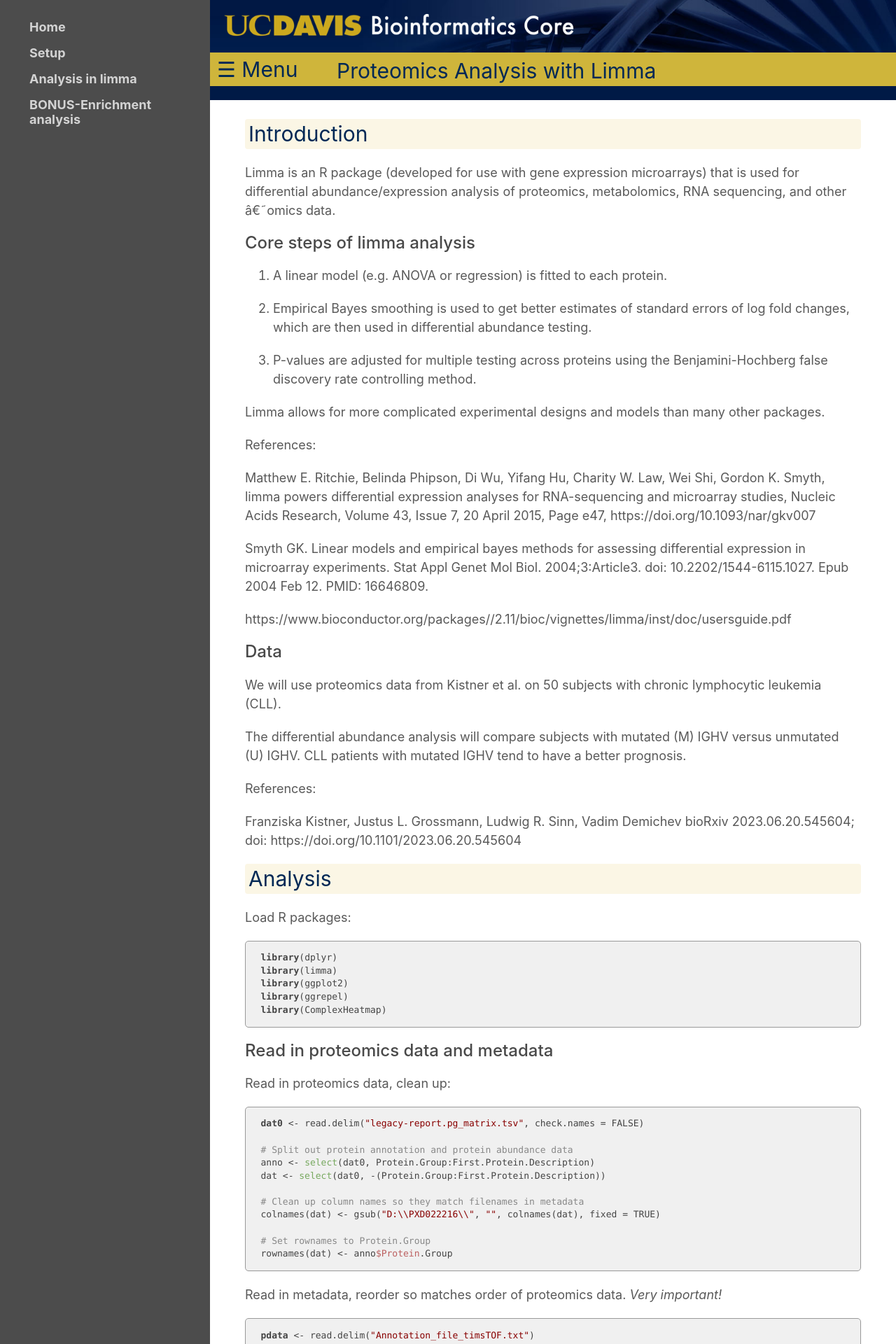
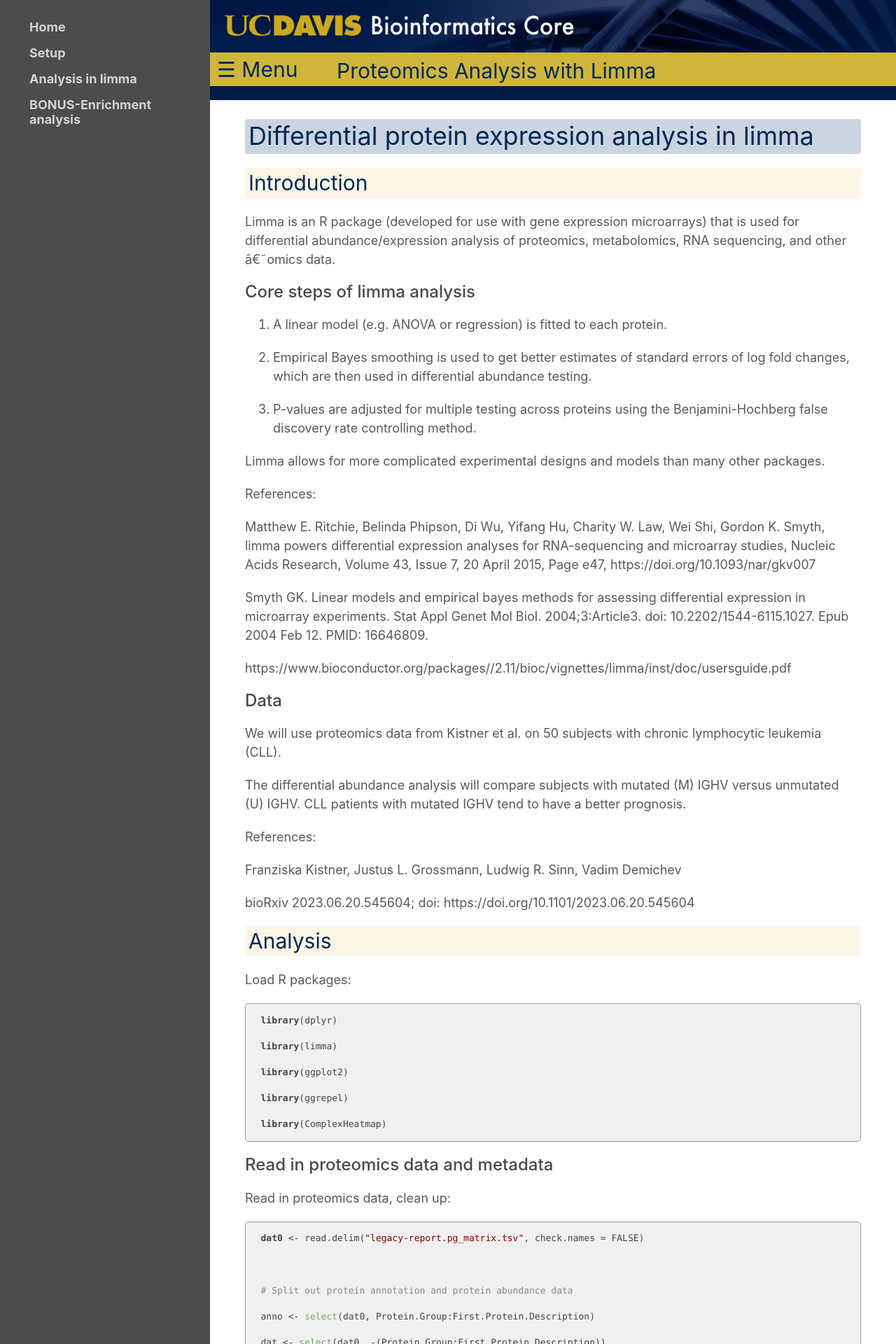
Before and after one commit to ucdavis-bioinformatics-training/limma-proteomics-analysis-August-2025, a Jekyll site: the page built from limma_proteomics_tutorial.md, in a window 1280 px wide. Shown: the top 1920 px of the page at 70% size. Built offline with Jekyll 4.4.1, drawn with Linux system fonts in a browser that asks for light colours; our own code applies the rules of GitHub Pages for plain Markdown files; some of the changed text lies outside the part shown.

Commit message:
Add files via upload

````diff
--- a/limma_proteomics_tutorial.md
+++ b/limma_proteomics_tutorial.md
@@ -1,113 +1,205 @@
 ---
+
 title: "Limma for Proteomics"
+
 author: "Blythe Durbin-Johnson, Ph.D."
+
 output:
+
   html_document:
+
     keep_md: true
+
 ---
 
 
 
+
+
+# Differential protein expression analysis in limma
+
 ## Introduction
+
+
 
 Limma is an R package (developed for use with gene expression microarrays) that is used for differential abundance/expression analysis of proteomics, metabolomics, RNA sequencing, and other 'omics data.
 
+
+
 ### Core steps of limma analysis
+
+
 
 1. A linear model (e.g. ANOVA or regression) is fitted to each protein.
 
+
+
 2. Empirical Bayes smoothing is used to get better estimates of standard errors of log fold changes, which are then used in differential abundance testing.
+
+
 
 3. P-values are adjusted for multiple testing across proteins using the Benjamini-Hochberg false discovery rate controlling method.
 
+
+
 Limma allows for more complicated experimental designs and models than many other packages.
+
+
 
 References:
 
+
+
 Matthew E. Ritchie, Belinda Phipson, Di Wu, Yifang Hu, Charity W. Law, Wei Shi, Gordon K. Smyth, limma powers differential expression analyses for RNA-sequencing and microarray studies, Nucleic Acids Research, Volume 43, Issue 7, 20 April 2015, Page e47, https://doi.org/10.1093/nar/gkv007
+
+
 
 Smyth GK. Linear models and empirical bayes methods for assessing differential expression in microarray experiments. Stat Appl Genet Mol Biol. 2004;3:Article3. doi: 10.2202/1544-6115.1027. Epub 2004 Feb 12. PMID: 16646809.
 
+
+
 https://www.bioconductor.org/packages//2.11/bioc/vignettes/limma/inst/doc/usersguide.pdf
+
+
 
 ### Data
 
+
+
 We will use proteomics data from Kistner et al. on 50 subjects with chronic lymphocytic leukemia (CLL).
+
+
 
 The differential abundance analysis will compare subjects with mutated (M) IGHV versus unmutated (U) IGHV.  CLL patients with mutated IGHV tend to have a better prognosis.
 
 
+
+
+
 References:
 
+
+
 Franziska Kistner, Justus L. Grossmann, Ludwig R. Sinn, Vadim Demichev
+
 bioRxiv 2023.06.20.545604; doi: https://doi.org/10.1101/2023.06.20.545604
 
+
+
 ## Analysis
+
+
 
 Load R packages:
 
 
+
+
 ``` r
 library(dplyr)
+
 library(limma)
+
 library(ggplot2)
+
 library(ggrepel)
+
 library(ComplexHeatmap)
 ```
 
+
+
 ### Read in proteomics data and metadata
 
+
+
 Read in proteomics data, clean up:
+
 
 ``` r
 dat0 <- read.delim("legacy-report.pg_matrix.tsv", check.names = FALSE)
 
+
+
 # Split out protein annotation and protein abundance data
+
 anno <- select(dat0, Protein.Group:First.Protein.Description)
+
 dat <- select(dat0, -(Protein.Group:First.Protein.Description))
 
+
+
 # Clean up column names so they match filenames in metadata
+
 colnames(dat) <- gsub("D:\\PXD022216\\", "", colnames(dat), fixed = TRUE)
 
+
+
 # Set rownames to Protein.Group
+
 rownames(dat) <- anno$Protein.Group
 ```
+
+
 
 Read in metadata, reorder so matches order of proteomics data.  *Very important!*
 
 
+
+
 ``` r
 pdata <- read.delim("Annotation_file_timsTOF.txt")
+
 rownames(pdata) <- pdata$File.name
 
+
+
 # Reorder to match proteomics data
+
 pdata <- pdata[colnames(dat),]
 
+
+
 # Check again to make sure metadata matches proteomics data
+
 identical(pdata$File.name, colnames(dat))
 ```
 
 ```
 ## [1] TRUE
 ```
+
 Set missing values to 0:
+
+
 
 
 ``` r
 na.mat <- is.na(dat)
+
 dat[na.mat] <- 0
 ```
 
+
+
 We will log transform the proteomics data prior to analysis.  This helps make the data closer to normally distributed and makes the variability more constant between low and high expressed proteins.
 
+
+
 Log transform data:
+
+
 
 
 ``` r
 dat.trans <- log2(dat + 1)
 ```
 
+
+
 Boxplot of data to evaluate need for between-sample normalization:
+
+
 
 
 ``` r
@@ -116,46 +208,79 @@ boxplot(dat.trans, xaxt = "n")
 
 ![](limma_proteomics_tutorial_files/figure-html/unnamed-chunk-6-1.png)<!-- -->
 
+
+
 Between sample normalization appears to have already been performed.  We could use the limma function normalizeCyclicLoess to normalize if this wasn't the case:
 
+
+
 Example of normalization (not run):
+
+
 
 
 ``` r
 dat.trans <- normalizeCyclicLoess(dat.trans)
 ```
 
+
+
 Next, we filter the data to remove proteins present in few samples.  This helps with the following:
+
+
 
 1. Testing fewer proteins makes the multiple testing adjustment less strict (the remaining proteins have a better chance of being significant).
 
+
+
 2. Having proteins that are absent (zero) in lots of samples introduces large numbers of ties in the data, causing the variability to be underestimated.
+
+
 
 Filter to proteins present in at least half of samples:
 
 
+
+
 ``` r
 num.nonmissing <- rowSums(!na.mat)
+
 keep <- num.nonmissing >= ncol(dat.trans)/2
+
 dat.filtered <- dat.trans[keep,]
 ```
 
+
+
 ### Multidimensional scaling plots
 
+
+
 A multidimensional scaling (MDS) plot is a two dimensional view of the data showing the relative distances between protein profiles.
+
+
 
 We will use the limma function plotMDS to get the MDS coordinates then make the actual plot in ggplot2 (https://ggplot2.tidyverse.org/) for extra flexibility.
 
 
 
+
+
+
 ``` r
 coords <- plotMDS(dat.filtered, plot = FALSE)
+
 plotdat <- pdata
+
 plotdat$MDS_1 <- coords$x
+
 plotdat$MDS_2 <- coords$y
 ```
 
+
+
 #### MDS plot by IGHV status
+
 
 ``` r
 ggplot(plotdat, aes(x = MDS_1, y = MDS_2, color = IGHV.status)) + geom_point(size = 3) + theme_bw() + labs(color = "IGHV status")
@@ -163,7 +288,10 @@ ggplot(plotdat, aes(x = MDS_1, y = MDS_2, color = IGHV.status)) + geom_point(siz
 
 ![](limma_proteomics_tutorial_files/figure-html/unnamed-chunk-10-1.png)<!-- -->
 
+
+
 #### MDS plot by gender
+
 
 ``` r
 ggplot(plotdat, aes(x = MDS_1, y = MDS_2, color = Gender)) + geom_point(size = 3) + theme_bw()
@@ -171,7 +299,10 @@ ggplot(plotdat, aes(x = MDS_1, y = MDS_2, color = Gender)) + geom_point(size = 3
 
 ![](limma_proteomics_tutorial_files/figure-html/unnamed-chunk-11-1.png)<!-- -->
 
+
+
 #### MDS plot by leukocyte count
+
 
 ``` r
 ggplot(plotdat, aes(x = MDS_1, y = MDS_2, color = Leukocyte.count)) + geom_point(size = 3) + theme_bw() + scale_color_viridis_c() + labs(color = "Leukocyte count")
@@ -179,52 +310,86 @@ ggplot(plotdat, aes(x = MDS_1, y = MDS_2, color = Leukocyte.count)) + geom_point
 
 ![](limma_proteomics_tutorial_files/figure-html/unnamed-chunk-12-1.png)<!-- -->
 
+
+
 ### Differential abundance analysis in limma
+
+
 
 We will compare expression of each protein between subjects with mutated and unmutated IGHV.
 
+
+
 The design matrix is how we specify the experimental design in limma.
 
+
+
 Set up design matrix:
+
+
 
 
 ``` r
 mm <- model.matrix(~0 + IGHV.status, data = pdata)
 ```
 
+
+
 Fit model to each protein:
+
+
 
 
 ``` r
 fit <- lmFit(dat.filtered, mm)
 ```
 
+
+
 Specify comparison ("contrast") being tested:
+
+
 
 
 ``` r
 contr <- makeContrasts(IGHV.statusM - IGHV.statusU, levels = colnames(coef(fit)))
+
 contr2 <- contrasts.fit(fit, contrasts = contr)
 ```
 
+
+
 Empirical Bayes smoothing adjusts the standard error of each protein to be closer to the average standard error, compensating for unusually high or low variability proteins.
 
+
+
 Empirical Bayes smoothing:
+
+
 
 
 ``` r
 contr3 <- eBayes(contr2)
 ```
 
+
+
 Finally, we adjust for testing multiple proteins.  With 7043 proteins after filtering, we would expect 352.15 to have a raw p-value less than 0.05, even if there were no true differences.
 
+
+
 Defining significant as FDR adjusted P < 0.05 means that we expect 5% of the proteins with an adjusted p-value < 0.05 to be false discoveries.
+
+
 
 Display differential abundance results with Benjamini-Hochberg false discovery rate adjusted p-values:
 
 
+
+
 ``` r
 results <- topTable(contr3, sort.by = "P", n = Inf)
+
 head(results)
 ```
 
@@ -238,22 +403,41 @@ head(results)
 ## Q9Y6C9 -0.4183323 15.632817 -5.393540 1.981094e-06 0.002031282 4.831330
 ```
 
+
+
 Results include the following columns:
+
+
 
 * logFC: log2 fold change for IGHV status M - U
 
+
+
 * AveExpr: Average protein level across all samples, on transformed scale
+
+
 
 * t: t statistic, or log fold change divided by its standard error
 
+
+
 * P.Value: Raw p-value from the test that the logFC differs from 0
 
+
+
 * adj.P.Val: Benjamini-Hochberg false discovery rate adjusted p-value
+
+
 
 * B: log odds of differential abundance
 
 
+
+
+
 How many proteins differ significantly between mutated and unmutated IGHV status subjects?:
+
+
 
 
 ``` r
@@ -264,14 +448,22 @@ length(which(results$adj.P.Val < 0.05))
 ## [1] 178
 ```
 
+
+
 Merge in annotation information:
+
+
 
 
 ``` r
 results$Protein.Group <- rownames(results)
+
 results <- left_join(results, anno, by = "Protein.Group")
+
 results <- dplyr::select(results, Protein.Group, everything())
+
 write.table(results, file = "DE_results.txt", sep = "\t", quote = FALSE, row.names = FALSE)
+
 head(results)
 ```
 
@@ -299,70 +491,119 @@ head(results)
 ## 6                     Mitochondrial carrier homolog 2
 ```
 
+
+
 ### Volcano plot of results
+
 A volcano plot shows -log10(p-value) plotted against the log fold change.
+
+
 
 
 ``` r
 results$isSig <- ifelse(results$adj.P.Val < 0.05, "Significant", "Not Significant")
+
 top.results <- results[1:15,] # we will only label the most significant proteins
+
 ggplot(results, aes(x = logFC, y = -log10(P.Value), col = isSig)) + geom_point() +
+
   scale_color_manual(values = c("grey", "blue")) +
+
   geom_text_repel(data = top.results, aes(label = Genes), max.overlaps = Inf, color = "black") +
+
   theme_bw() +
+
   labs(color = NULL)
 ```
 
 ![](limma_proteomics_tutorial_files/figure-html/unnamed-chunk-20-1.png)<!-- -->
 
 
+
+
+
 ### Heatmap of top 20 proteins
 
+
+
 A heatmap displays the sample-level expression of a set of proteins.
+
+
 
 We'll use the R package ComplexHeatmap (https://jokergoo.github.io/ComplexHeatmap-reference/book/)
 
 
 
+
+
+
 ``` r
 toplot <- results$Protein.Group[1:20]
+
 plotdat <- as.matrix(dat.filtered[toplot,])
+
 new.rownames <- anno$Genes[match(rownames(plotdat), anno$Protein.Group)]
 
+
+
 set.seed(99) # Annotation bar colors are random!
+
 col_ha <- HeatmapAnnotation(`IGHV status` = pdata$IGHV.status, annotation_name_side = "left")
+
+
 
 Heatmap(plotdat, heatmap_legend_param = list(title = "log2\nNormalized\nAbundance"), show_column_names = FALSE, row_labels = new.rownames, bottom_annotation = col_ha)
 ```
 
 ![](limma_proteomics_tutorial_files/figure-html/unnamed-chunk-21-1.png)<!-- -->
 
+
+
 Plot using Z scores:
+
+
 
 
 ``` r
 toplot <- results$Protein.Group[1:20]
+
 plotdat <- as.matrix(dat.filtered[toplot,])
+
 # convert to Z scores
+
 plotdat <- t(apply(plotdat, 1, scale))
+
+
 
 new.rownames <- anno$Genes[match(rownames(plotdat), anno$Protein.Group)]
 
+
+
 set.seed(99) # Annotation bar colors are random!
+
 col_ha <- HeatmapAnnotation(`IGHV status` = pdata$IGHV.status, annotation_name_side = "left")
+
+
 
 Heatmap(plotdat, heatmap_legend_param = list(title = "Z score"), show_column_names = FALSE, row_labels = new.rownames, bottom_annotation = col_ha)
 ```
 
 ![](limma_proteomics_tutorial_files/figure-html/unnamed-chunk-22-1.png)<!-- -->
 
+
+
 ### Boxplots of individual proteins
+
 
 ``` r
 plotdat <- pdata
+
 plotdat$L1TD1 <- as.numeric(dat.filtered["Q5T7N2",])
+
 plotdat$LMNA <- as.numeric(dat.filtered["P02545",])
 ```
+
+
 
 
 ``` r
@@ -372,13 +613,18 @@ ggplot(plotdat, aes(x = IGHV.status, y = L1TD1, fill = IGHV.status)) + geom_boxp
 ![](limma_proteomics_tutorial_files/figure-html/unnamed-chunk-24-1.png)<!-- -->
 
 
+
+
 ``` r
 ggplot(plotdat, aes(x = IGHV.status, y = LMNA, fill = IGHV.status)) + geom_boxplot() + theme_bw() + theme(legend.position = "none") + labs(x = "IGHV status")
 ```
 
 ![](limma_proteomics_tutorial_files/figure-html/unnamed-chunk-25-1.png)<!-- -->
 
+
+
 ### R session information
+
 
 ``` r
 sessionInfo()
````
Also changed, not shown: other parts of limma_proteomics_tutorial.md (+4 -4 lines), limma_proteomics_tutorial.Rmd (+295 -1 lines).
